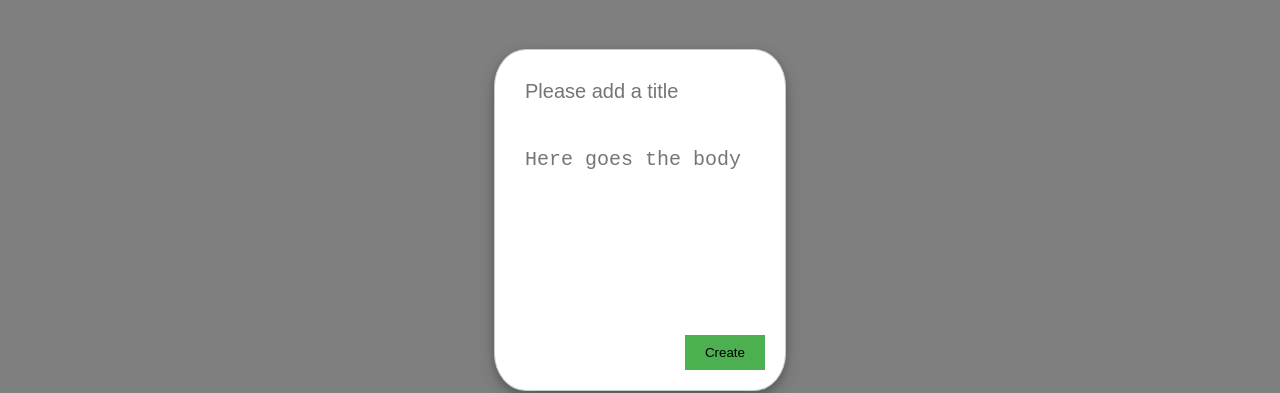
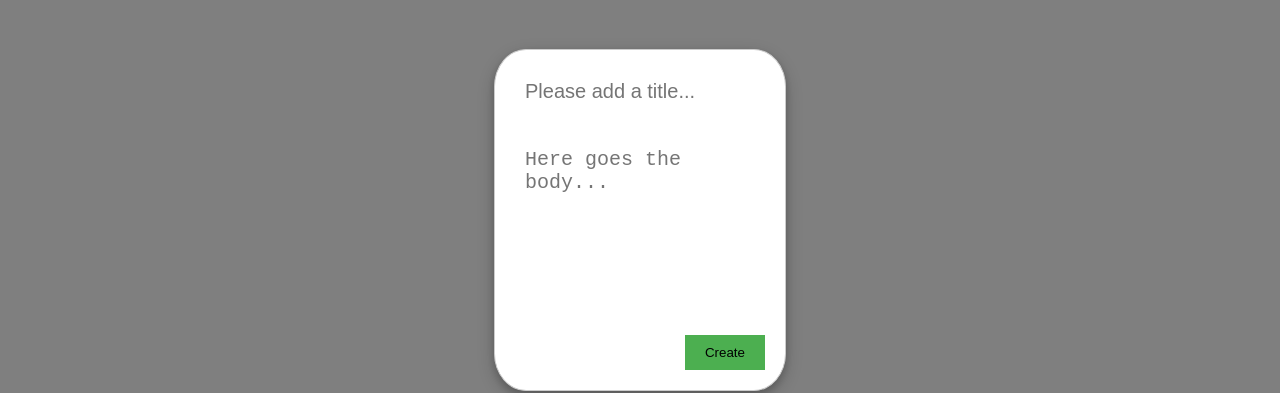
Before and after one commit to Snimpo/Keeper-App-React, a React (Vite) app: page / in a window 1280 px wide. Both pictures are taken after a click on the button "Add Note". Shown: the part 180-573 px from the top of the page. Built offline with nearby package versions, Linux system fonts and the light colour scheme.

Commit message:
small css changes

```diff
--- a/src/App.jsx
+++ b/src/App.jsx
@@ -38,12 +38,12 @@ function App() {
           <div className="note-body">
             <input
               type="text"
-              placeholder="Please add a title"
+              placeholder="Please add a title..."
               value={title}
               onChange={(e) => setTitle(e.target.value)}
             />
             <textarea
-              placeholder="Here goes the body"
+              placeholder="Here goes the body..."
               value={body}
               onChange={(e) => setBody(e.target.value)}
             />
```
